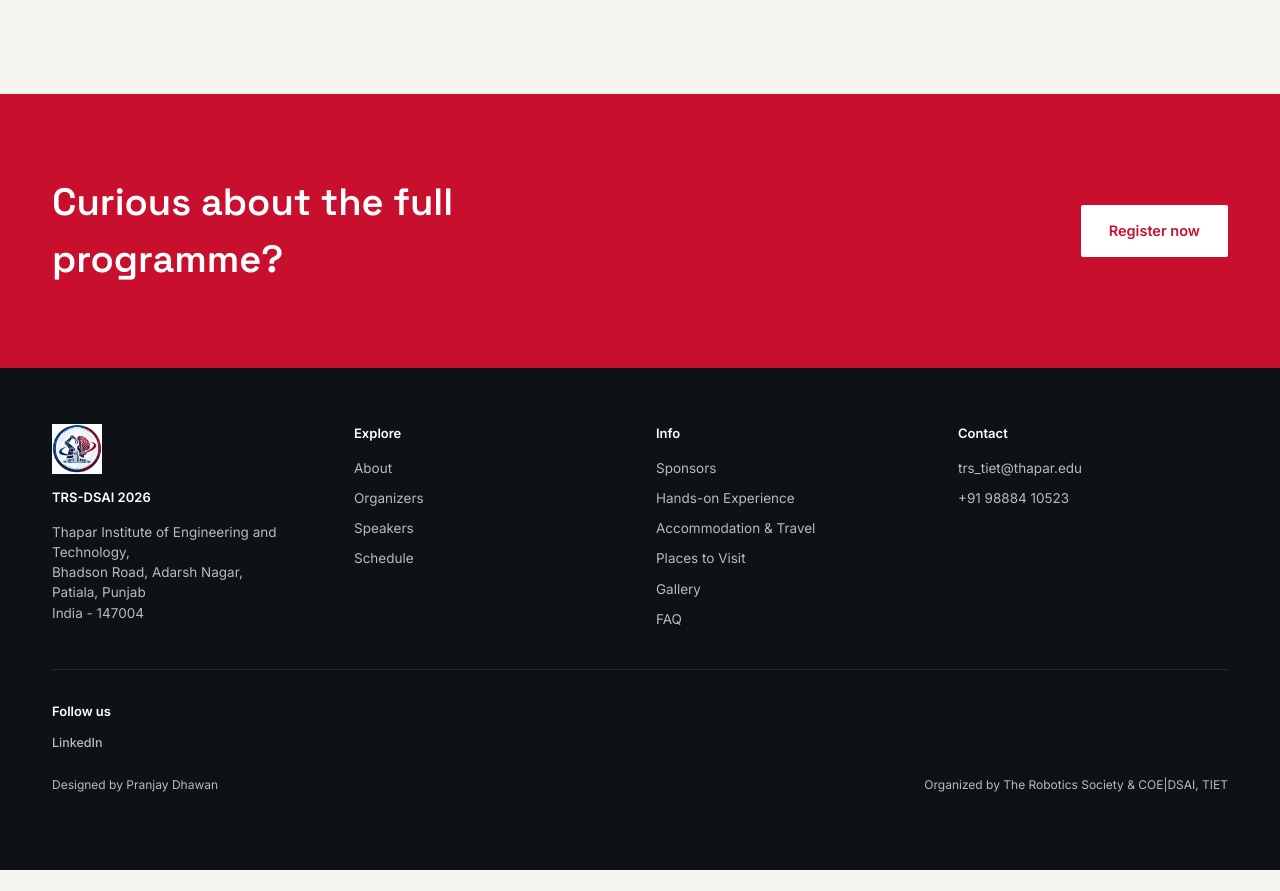
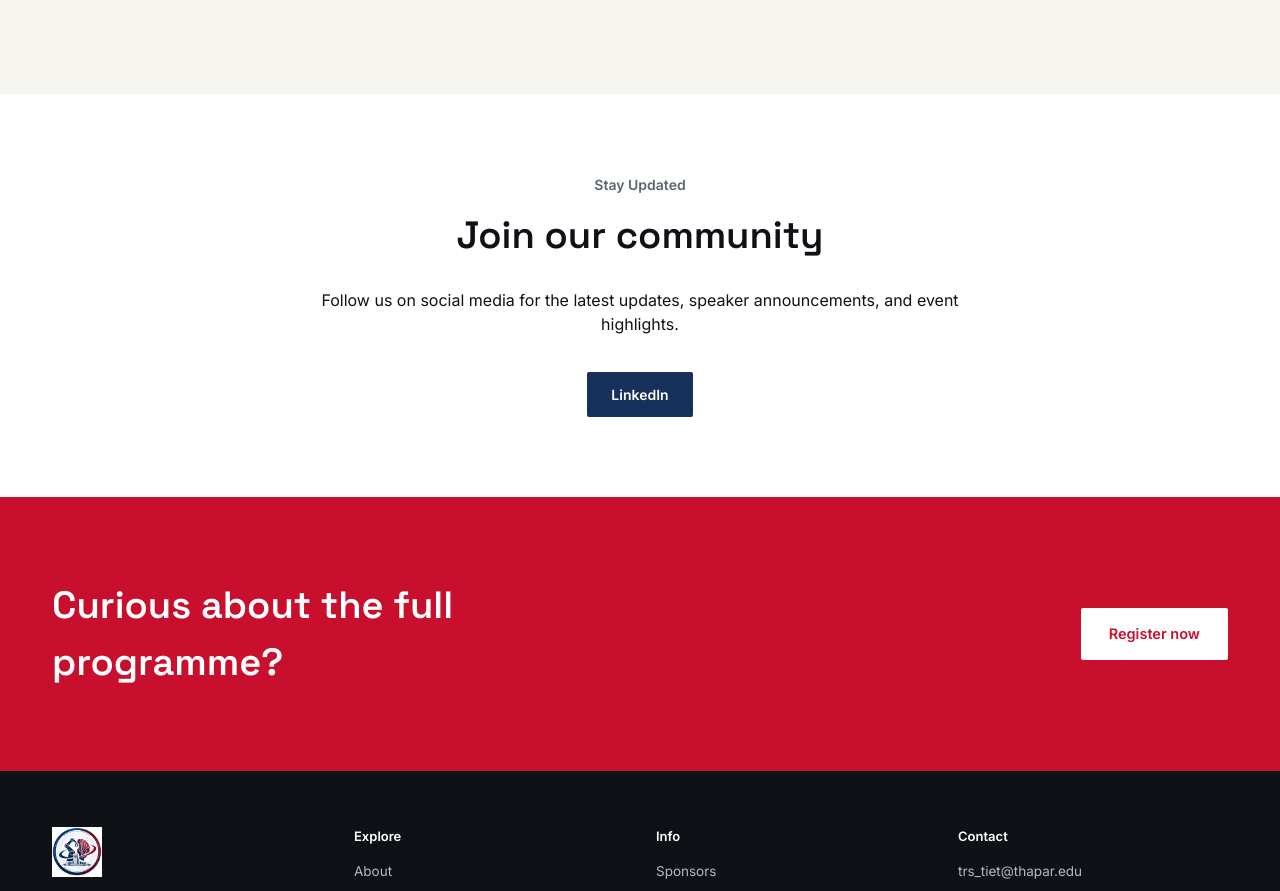
Before and after one commit to trs-tiet/TRS-DSAI-TIET, a Next.js app: page /about in a window 1280 px wide. Shown: the part 1354-2245 px from the top of the page. Before the commit the page ends 2224 px from the top, so only its background shows below. Built offline with nearby package versions, Linux system fonts and the light colour scheme.

Commit message:
Update page.tsx

```diff
--- a/app/about/page.tsx
+++ b/app/about/page.tsx
@@ -1,4 +1,5 @@
 import type { Metadata } from "next";
+import Link from "next/link";
 import VideoBackground from "@/components/VideoBackground";
 import VideoDisclaimer from "@/components/VideoDisclaimer";
 import Reveal from "@/components/Reveal";
@@ -102,6 +103,36 @@ export default function AboutPage() {
         </div>
       </section>
 
+      {/* FOLLOW US SECTION */}
+      <section className="bg-surface py-20">
+        <div className="wrap text-center">
+          <Reveal>
+            <p className="text-[14px] text-steel font-semibold mb-3">Stay Updated</p>
+            <h2 className="font-display font-semibold text-[32px] md:text-[38px] mb-6">
+              Join our community
+            </h2>
+            <p className="text-[16px] text-fg max-w-2xl mx-auto mb-9">
+              Follow us on social media for the latest updates, speaker announcements, and event highlights.
+            </p>
+            <div className="flex gap-4 justify-center flex-wrap">
+              {site.socials.map((social) => (
+                social.url !== "#" && (
+                  <a
+                    key={social.label}
+                    href={social.url}
+                    target="_blank"
+                    rel="noopener noreferrer"
+                    className="bg-navy text-white px-6 py-3 font-semibold text-[14px] rounded-sm hover:bg-navy-deep transition-colors"
+                  >
+                    {social.label}
+                  </a>
+                )
+              ))}
+            </div>
+          </Reveal>
+        </div>
+      </section>
+
       <CTASection heading="Curious about the full programme?" />
     </>
   );
```
